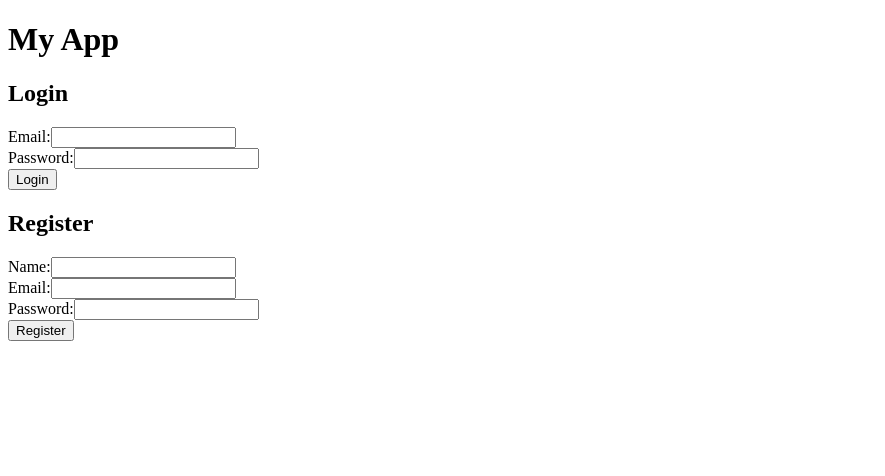
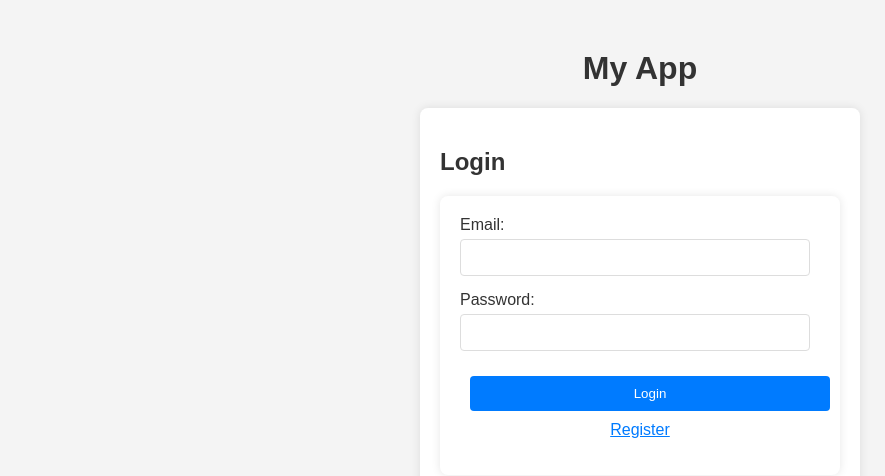
Before and after one commit to Arthur-Tragante/Liven-Tech-code, a React (Create React App) app in the folder frontend/: page / in a window 1280 px wide. Shown: the top 476 px of the page, without its empty margins (0-885 px from the left). Built offline with nearby package versions, Linux system fonts and the light colour scheme.

Commit message:
Add style to forms and buttons
- Add conditional rendering to optional forms
- Add buttons and window styling

```diff
--- a/frontend/src/App.tsx
+++ b/frontend/src/App.tsx
@@ -2,17 +2,23 @@ import React, { useState } from 'react';
 import Register from './components/Register';
 import Login from './components/Login';
 import User from './components/User';
+import './styles.css';
 
 const App: React.FC = () => {
   const [token, setToken] = useState<string | null>(null);
+  const [showRegister, setShowRegister] = useState<boolean>(false);
+
+  const handleShowRegister = () => {
+    setShowRegister(!showRegister);
+  };
 
   return (
     <div className="App">
       <h1>My App</h1>
       {!token ? (
         <>
-          <Login setToken={setToken} />
-          <Register />
+          <Login setToken={setToken} onRegisterClick={handleShowRegister} />
+          {showRegister && <Register />}
         </>
       ) : (
         <User token={token} />
--- a/frontend/src/components/Login.tsx
+++ b/frontend/src/components/Login.tsx
@@ -3,9 +3,10 @@ import axios from 'axios';
 
 interface LoginProps {
   setToken: (token: string) => void;
+  onRegisterClick: () => void;
 }
 
-const Login: React.FC<LoginProps> = ({ setToken }) => {
+const Login: React.FC<LoginProps> = ({ setToken, onRegisterClick }) => {
   const [email, setEmail] = useState<string>('');
   const [password, setPassword] = useState<string>('');
 
@@ -26,7 +27,7 @@ const Login: React.FC<LoginProps> = ({ setToken }) => {
   };
 
   return (
-    <div>
+    <div className="login-container">
       <h2>Login</h2>
       <form onSubmit={handleLogin}>
         <div>
@@ -38,6 +39,9 @@ const Login: React.FC<LoginProps> = ({ setToken }) => {
           <input type="password" value={password} onChange={(e) => setPassword(e.target.value)} />
         </div>
         <button type="submit">Login</button>
+        <p className="register-toggle" onClick={onRegisterClick}>
+          Register
+        </p>
       </form>
     </div>
   );
--- a/frontend/src/components/Register.tsx
+++ b/frontend/src/components/Register.tsx
@@ -23,7 +23,7 @@ const Register: React.FC = () => {
   };
 
   return (
-    <div>
+    <div className="register-container">
       <h2>Register</h2>
       <form onSubmit={handleRegister}>
         <div>
--- /dev/null
+++ b/frontend/src/components/User.css
@@ -0,0 +1,72 @@
+.user-container {
+    background: #fff;
+    padding: 20px;
+    margin: 20px auto;
+    border-radius: 8px;
+    box-shadow: 0 0 10px rgba(0, 0, 0, 0.1);
+    max-width: 600px;
+  }
+
+  h2, h3 {
+    color: #333;
+  }
+
+  ul {
+    list-style-type: none;
+    padding: 0;
+  }
+
+  li {
+    background: #f9f9f9;
+    margin: 10px 0;
+    padding: 10px;
+    border-radius: 4px;
+    box-shadow: 0 0 5px rgba(0, 0, 0, 0.1);
+  }
+
+  .address-buttons {
+    display: flex;
+    justify-content: flex-end;
+  }
+
+  button {
+    background: #007BFF;
+    color: #fff;
+    border: none;
+    padding: 10px;
+    border-radius: 4px;
+    cursor: pointer;
+    transition: background 0.3s ease;
+    margin-left: 10px;
+  }
+
+  button:hover {
+    background: #0056b3;
+  }
+
+  form {
+    margin-top: 20px;
+  }
+
+  form div {
+    margin-bottom: 15px;
+  }
+
+  label {
+    display: block;
+    margin-bottom: 5px;
+    color: #333;
+  }
+
+  input[type="text"] {
+    width: calc(100% - 10px);
+    padding: 10px;
+    border: 1px solid #ddd;
+    border-radius: 4px;
+    box-sizing: border-box;
+  }
+
+  button[type="submit"], button[type="button"] {
+    width: 100%;
+    margin-top: 10px;
+  }
--- a/frontend/src/components/User.tsx
+++ b/frontend/src/components/User.tsx
@@ -1,5 +1,6 @@
 import React, { useEffect, useState } from 'react';
 import axios from 'axios';
+import './User.css';
 
 interface UserProps {
   token: string;
@@ -34,6 +35,7 @@ const User: React.FC<UserProps> = ({ token }) => {
   const [complement, setComplement] = useState<string>('');
   const [state, setState] = useState<string>('');
   const [zipcode, setZipcode] = useState<string>('');
+  const [isFormVisible, setIsFormVisible] = useState<boolean>(false);
 
   useEffect(() => {
     const fetchUser = async () => {
@@ -114,6 +116,7 @@ const User: React.FC<UserProps> = ({ token }) => {
     setComplement(address.complement);
     setState(address.state);
     setZipcode(address.zipcode);
+    setIsFormVisible(true);
   };
 
   const handleUpdateAddress = async (e: React.FormEvent) => {
@@ -147,6 +150,7 @@ const User: React.FC<UserProps> = ({ token }) => {
       setComplement('');
       setState('');
       setZipcode('');
+      setIsFormVisible(false);
       alert('Address updated successfully');
     } catch (error) {
       console.error(error);
@@ -159,7 +163,7 @@ const User: React.FC<UserProps> = ({ token }) => {
   }
 
   return (
-    <div>
+    <div className="user-container">
       <h2>User Details</h2>
       <p>Name: {user.name}</p>
       <p>Email: {user.email}</p>
@@ -168,11 +172,18 @@ const User: React.FC<UserProps> = ({ token }) => {
         {user.addresses && user.addresses.map((address) => (
           <li key={address.address_id}>
             {address.street}, {address.number}, {address.complement}, {address.city}, {address.state}, {address.zipcode}, {address.country}
+            <div className="address-buttons">
               <button onClick={() => handleEditAddress(address)}>Edit</button>
               <button onClick={() => handleDeleteAddress(address.address_id)}>Delete</button>
+            </div>
           </li>
         ))}
       </ul>
+      <button onClick={() => setIsFormVisible(!isFormVisible)}>
+        {isFormVisible ? 'Cancel' : 'Add New Address'}
+      </button>
+      {isFormVisible && (
+        <div>
           <h3>{selectedAddress ? 'Update Address' : 'Add Address'}</h3>
           <form onSubmit={selectedAddress ? handleUpdateAddress : handleAddAddress}>
             <div>
@@ -207,6 +218,8 @@ const User: React.FC<UserProps> = ({ token }) => {
             {selectedAddress && <button onClick={() => setSelectedAddress(null)}>Cancel</button>}
           </form>
         </div>
+      )}
+    </div>
   );
 };
 
--- /dev/null
+++ b/frontend/src/styles.css
@@ -0,0 +1,89 @@
+body {
+    font-family: Arial, sans-serif;
+    background-color: #f4f4f4;
+    margin: 0;
+    padding: 0;
+  }
+
+  .App {
+    text-align: center;
+    margin-top: 50px;
+  }
+
+  h1, h2 {
+    color: #333;
+  }
+
+  form {
+    background: #fff;
+    padding: 20px;
+    margin: 20px auto;
+    border-radius: 8px;
+    box-shadow: 0 0 10px rgba(0, 0, 0, 0.1);
+    max-width: 400px;
+  }
+
+  form div {
+    margin-bottom: 15px;
+    text-align: left;
+  }
+
+  label {
+    display: block;
+    margin-bottom: 5px;
+    color: #333;
+  }
+
+  input[type="email"],
+  input[type="password"],
+  input[type="text"] {
+    width: calc(100% - 10px);
+    padding: 10px;
+    border: 1px solid #ddd;
+    border-radius: 4px;
+    box-sizing: border-box;
+  }
+
+  button {
+    background: #007BFF;
+    color: #fff;
+    border: none;
+    padding: 10px 20px;
+    border-radius: 4px;
+    cursor: pointer;
+    transition: background 0.3s ease;
+    width: 100%;
+    margin-top: 10px;
+  }
+
+  button:hover {
+    background: #0056b3;
+  }
+
+  button + button {
+    margin-left: 10px;
+  }
+
+  .register-toggle {
+    margin-top: 10px;
+    color: #007BFF;
+    cursor: pointer;
+    text-align: center;
+    display: block;
+    text-decoration: underline;
+    transition: color 0.3s ease;
+  }
+
+  .register-toggle:hover {
+    color: #0056b3;
+  }
+
+  .login-container, .register-container, .user-container {
+    background: #fff;
+    padding: 20px;
+    margin: 20px auto;
+    border-radius: 8px;
+    box-shadow: 0 0 10px rgba(0, 0, 0, 0.1);
+    max-width: 400px;
+    text-align: left;
+  }
```
Lines whose indentation alone changed are shown as unchanged.
